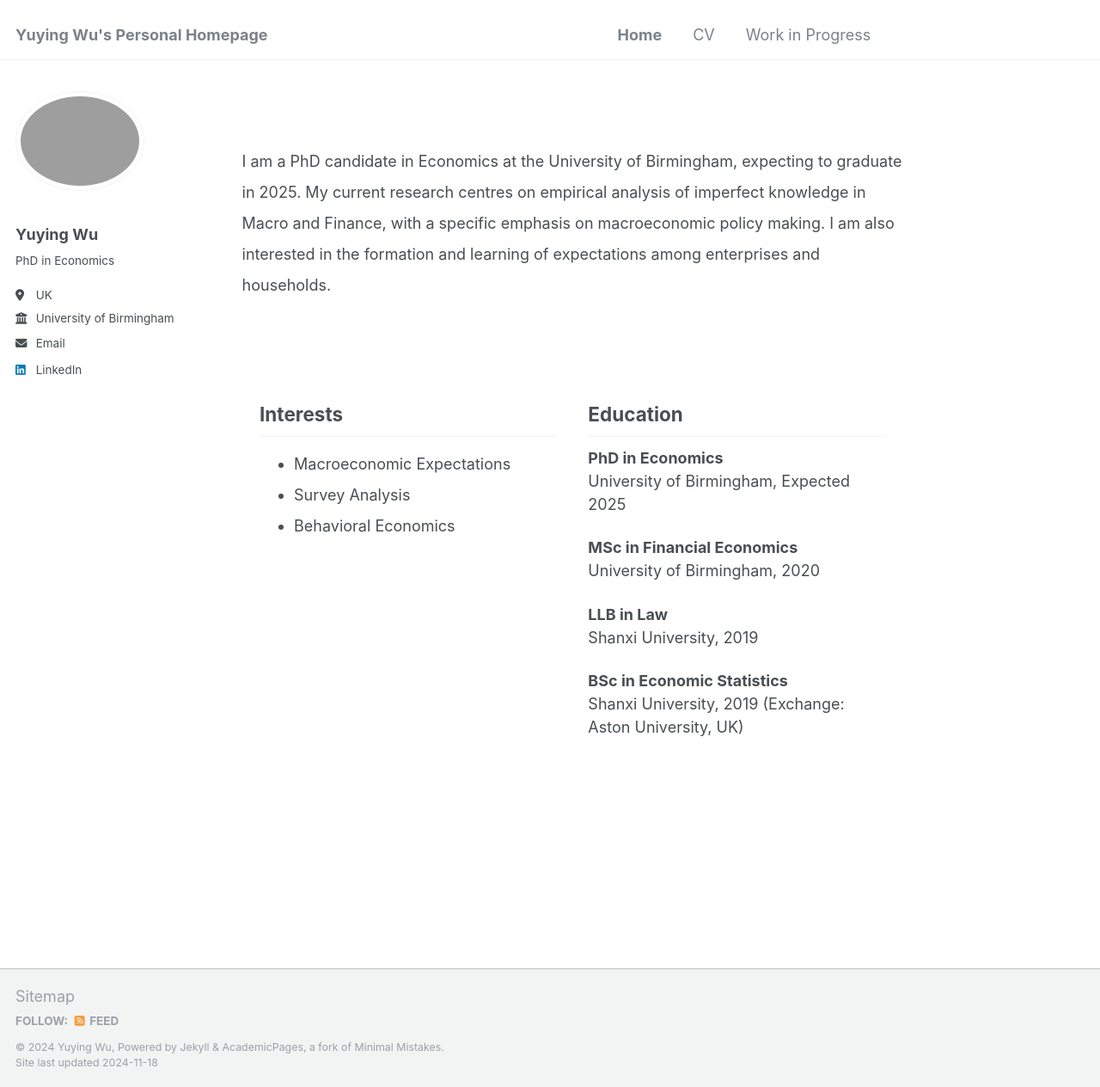
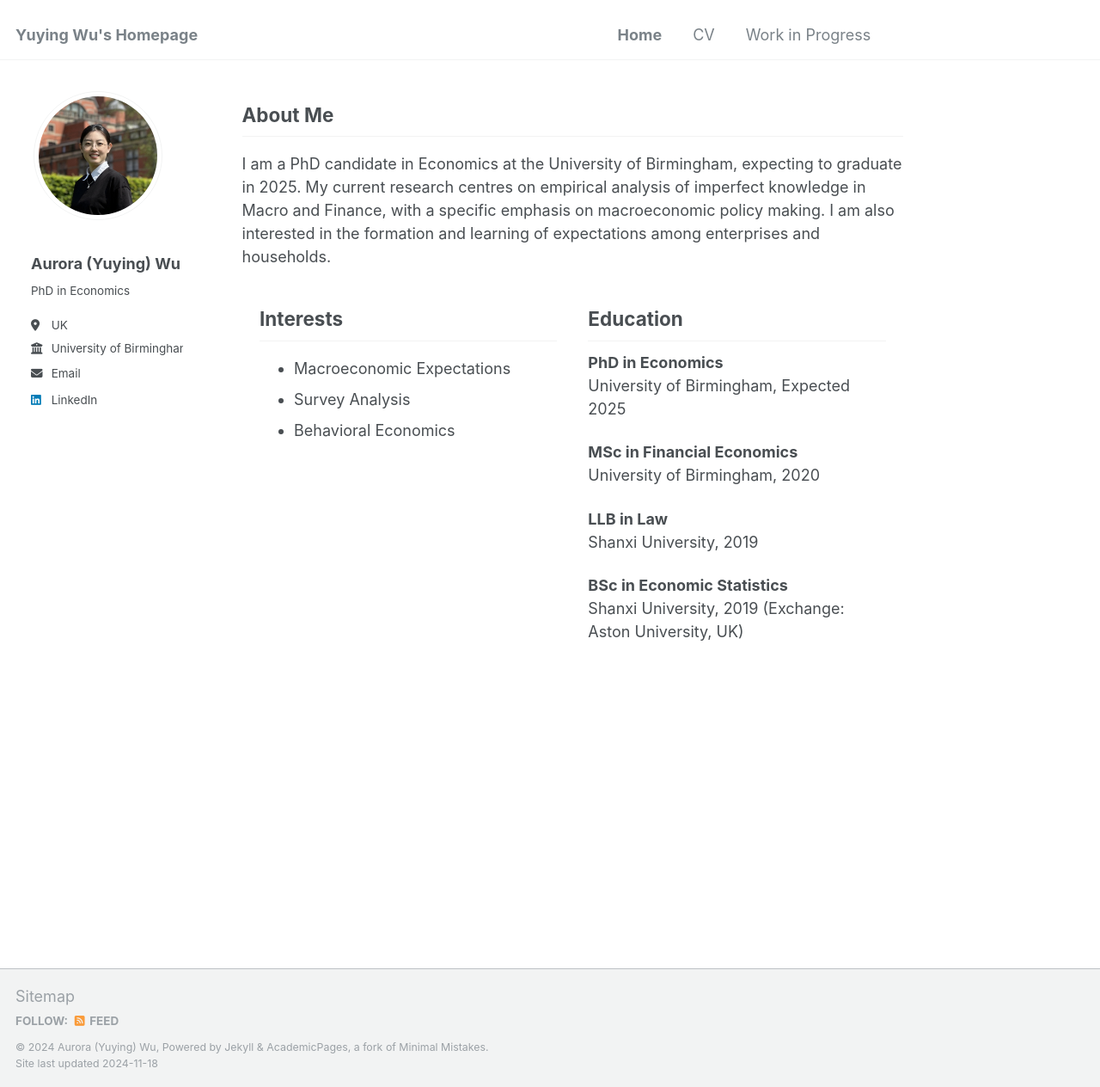
Before and after one commit to YUYINGWU-AURORA/YUYINGWU-AURORA.github.io, a Jekyll site: the page built from _pages/about.md, in a window 1280 px wide and 1264 px high. Shown: the whole window at 86% size. Built offline with Jekyll 4.4.1, drawn with Linux system fonts in a browser that asks for light colours.

```diff
--- a/_config.yml
+++ b/_config.yml
@@ -1,8 +1,8 @@
 # Basic Site Settings
 locale                   : "en-US"
-title                    : "Yuying Wu's Personal Homepage"
+title                    : "Yuying Wu's Homepage"
 title_separator          : "-"
-name                     : &name "Yuying Wu"
+name                     : &name "Aurora (Yuying) Wu"
 description              : &description "personal description"
 url                      : https://yuyingwu-aurora.github.io
 baseurl                  : "" # the subpath of your site, e.g. "/blog"
@@ -11,9 +11,9 @@ repository               : "yuyingwu-aurora.github.io/yuying"
 # Site Author
 author:
   # Biographic information
-  avatar           : "CV照.png"
+  avatar           : "profile_me.png"
   avatar_class     : "custom-avatar"  # 添加自定义CSS类
-  name             : "Yuying Wu"
+  name             : "Aurora (Yuying) Wu"
   pronouns         : # example: "she/her"
   bio              : "PhD in Economics"
   location         : "UK"
--- a/_includes/author-profile.html
+++ b/_includes/author-profile.html
@@ -4,7 +4,7 @@
   {% assign author = site.data.authors[page.author] %}{% else %}{% assign author = site.author %}
 {% endif %}
 
-<div itemscope itemtype="http://schema.org/Person">
+<div class="yyw-avatar-wrapper" itemscope itemtype="http://schema.org/Person">
 
   <div class="author__avatar">
     {% if author.avatar contains "://" %}
@@ -14,6 +14,7 @@
     {% endif %}
   </div>
 
+  <div class="under-avatar-content-wrap">
     <div class="author__content">
       <h3 class="author__name">{{ author.name }}</h3>
       {% if author.pronouns %}<p class="author__pronouns">{{ author.pronouns }}</p>{% endif %}
@@ -155,4 +156,8 @@
         {% endif %}
       </ul>
     </div>
+
   </div>
+
+
+</div>
--- a/_layouts/archive.html
+++ b/_layouts/archive.html
@@ -12,10 +12,12 @@ layout: default
   {% endunless %}
 {% endif %}
 
-<div id="main" role="main">
+<div id="main" role="main"
+     {% if page.page_id %} class="_pageId_{{ page.page_id }}" {% endif %}
+>
   {% include sidebar.html %}
 
-  <div class="archive">
+  <div class="archive" >
     {% unless page.header.overlay_color or page.header.overlay_image %}
       <h1 class="page__title">{{ page.title }}</h1>
     {% endunless %}
--- a/_pages/about.md
+++ b/_pages/about.md
@@ -7,11 +7,13 @@ redirect_from:
   - /about.html
 ---
 
-<p style="line-height: 2; margin-top: 50px;">
-    I am a PhD candidate in Economics at the University of Birmingham, expecting to graduate in 2025. My current research centres on empirical analysis of imperfect knowledge in Macro and Finance, with a specific emphasis on macroeconomic policy making. I am also interested in the formation and learning of expectations among enterprises and households.
-</p>
+<h2 style="margin: 0;"> About Me </h2>
 
-<div style="display: flex; justify-content: center; gap: 2rem; padding-top: 50px;">
+<div style="margin-top: 1rem;">
+I am a PhD candidate in Economics at the University of Birmingham, expecting to graduate in 2025. My current research centres on empirical analysis of imperfect knowledge in Macro and Finance, with a specific emphasis on macroeconomic policy making. I am also interested in the formation and learning of expectations among enterprises and households.
+</div>
+
+<div style="display: flex; justify-content: center; gap: 2rem; ">
   <!-- Left Column: Interests -->
   <div style="width: 45%;">
     <h2>Interests</h2>
--- a/_sass/custom.scss
+++ b/_sass/custom.scss
@@ -1,6 +1,14 @@
 /* ==========================================================================
    CUSTOM STYLES
    ========================================================================== */
+
+.yyw-avatar-wrapper {
+  .author__avatar {
+    margin-left: 6%;
+  }
+}
+
+
 
 
 /*台式电脑*/
@@ -38,4 +46,42 @@
   .hidden-links #duplicate_menu_2 {
     display: none;
   }
+
+
+  .yyw-avatar-wrapper {
+    display: flex;
+    align-items: center;
+    flex-flow: column;
+    .under-avatar-content-wrap {
+      margin: 2rem;
+    }
+
+
+    .author__avatar {
+      margin-left: unset;
+    }
+  }
+
+
+
 }
+
+
+.under-avatar-content-wrap {
+  padding-left: 1rem;
+}
+
+
+
+._pageId_publication_page {
+  .archive {
+    padding-right: 4%;
+    h3 {
+      padding-bottom: 0.5rem;
+      border-bottom: 1px solid #f2f3f3;
+      margin: 4rem 0 0 0;
+    }
+  }
+
+
+}
```
Also changed, not shown: _pages/publications.md (+3 -0 lines), images/profile_me.png (added). Lines whose indentation alone changed are shown as unchanged.
